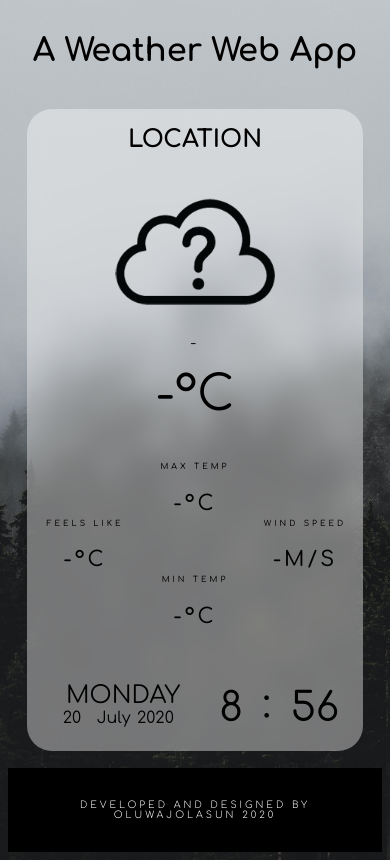
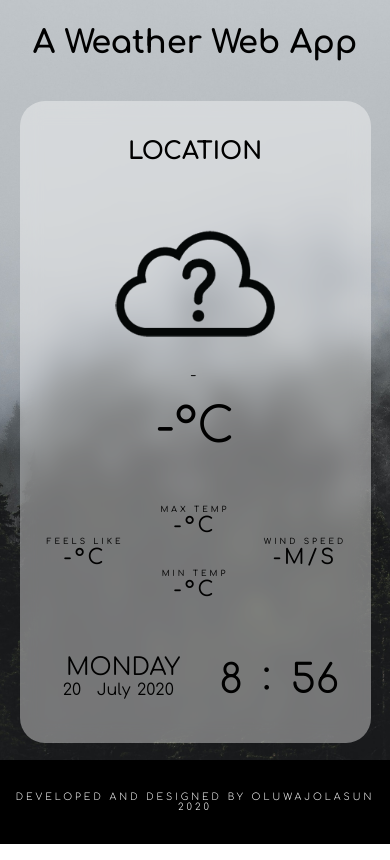
Before and after one commit to oluwajolasun/a-weather-web-app, a plain HTML site: page index.html in a window 390 px wide. Drawn offline with Linux system fonts and the light colour scheme.

Commit message:
css files fixed

```diff
--- a/style.css
+++ b/style.css
@@ -1,4 +1,3 @@
-<<<<<<< HEAD
 * {
     margin: 0;
     padding: 0;
@@ -288,295 +287,4 @@ footer {
         font-size: 0.6rem;
         margin: 0 0.7rem 0 0.7rem;
     }
-=======
-* {
-    margin: 0;
-    padding: 0;
-    box-sizing: border-box;
 }
-
-body {
-    display: flex;
-    flex-direction: column;
-    justify-content: space-evenly;
-    font-family: 'Comfortaa', cursive;
-    background-image: url(./img/forest-under-clouds-1287075.jpg);
-    background-repeat: no-repeat;
-    background-position: center;
-    background-size: cover;
-}
-
-header {
-    height: 10vh;
-    display: flex;
-    justify-content: center;
-    align-items: center;
-}
-
-main {
-    height: 80vh;
-    width: 100%;
-    display: flex;
-    align-items: center;
-    justify-content: center;
-}
-
-.transparent-bg {
-    background-color: rgba(255, 255, 255, .4);
-    border-radius: 25px;
-    height: 95%;
-    width: 60%;
-    backdrop-filter: blur(10px);
-}
-
-@media (max-width: 1200px) {
-    .transparent-bg {
-        width: 80%;
-    }
-}
-
-@media (max-width: 769px) {
-    .transparent-bg {
-        width: 85%;
-    }
-}
-
-@media (max-width: 415px){
-    .transparent-bg{
-        width: 90%;
-    }
-}
-
-.app-content {
-    height: 100%;
-    display: flex;
-    flex-direction: column;
-    justify-content: space-evenly;
-}
-
-.info-1 {
-    display: flex;
-    justify-content: center;
-    font-size: 2.5rem;
-    font-weight: bolder;
-    text-transform: uppercase;
-}
-
-@media (max-width: 415px) {
-    .info-1 {
-        font-size: 1.5rem;
-    }
-}
-
-.info-2 {
-    display: flex;
-    justify-content: center;
-    align-items: center;
-}
-
-.info-2 div {
-    min-width: 20rem;
-}
-
-.icon img {
-    width: 11rem;
-}
-
-.icon-description {
-    display: flex;
-    flex-direction: column;
-    font-size: 1.4rem;
-    text-transform: uppercase;
-    font-weight: lighter;
-    letter-spacing: 3px;
-}
-
-.description {
-    text-align: center;
-}
-
-.icon {
-    text-align: center;
-}
-
-.temp {
-    font-size: 7rem;
-    text-align: center;
-}
-
-@media (max-width: 415px) {
-    .info-2 {
-        display: flex;
-        flex-direction: column;
-    }
-
-    .icon img {
-        width: 10rem;
-    }
-
-    .icon-description {
-        display: flex;
-        flex-direction: column;
-        font-size: 1rem;
-        text-transform: uppercase;
-        font-weight: lighter;
-        letter-spacing: 3px;
-    }
-
-    .temp {
-        margin-top: 1rem;
-        font-size: 3rem;
-        text-align: center;
-    }
-}
-
-.info-3 {
-    display: flex;
-    justify-content: center;
-    align-items: center;
-    font-size: 0.8rem;
-    text-transform: uppercase;
-    font-weight: 500;
-    letter-spacing: 3px;
-}
-
-.max {
-    display: flex;
-    flex-direction: column;
-    justify-content: center;
-}
-
-.max div {
-    margin: 1rem 0 1rem 0;
-}
-
-.info-3 div {
-    text-align: center;
-    width: 200px;
-}
-
-@media(max-width: 415px) {
-    .info-3 {
-        display: flex;
-        justify-content: center;
-        align-items: center;
-        font-size: 0.5rem;
-        text-transform: uppercase;
-        font-weight: 500;
-        letter-spacing: 3px;
-    }
-
-    .info-3 div {
-        text-align: center;
-        width: 110px;
-    }
-}
-
-
-.info-4 {
-    display: flex;
-    justify-content: center;
-}
-
-.info-4 div {
-    width: 14rem;
-}
-
-.day {
-    text-transform: uppercase;
-    font-size: 2.5rem;
-    text-align: center;
-}
-
-.full-date {
-    display: flex;
-    text-align: center;
-}
-
-.full-date div {
-    width: 100%
-}
-
-.time {
-    display: flex;
-    text-align: center;
-    height: 100%;
-    align-items: center;
-    font-size: 3rem;
-}
-
-.hour {
-    text-align: end;
-}
-
-.colon {
-    padding-bottom: 0.5rem;
-}
-
-.minutes {
-    text-align: start;
-}
-
-.num {
-    font-size: 1.5rem;
-}
-
-@media (max-width: 769px) {
-    .info-4 div {
-        width: 14rem;
-    }
-
-    .day {
-        text-transform: uppercase;
-        font-size: 2.5rem;
-    }
-}
-
-@media(max-width: 415px) {
-    .info-4 div {
-        width: 9rem;
-    }
-
-    .day {
-        text-transform: uppercase;
-        font-size: 1.5rem;
-    }
-
-    .full-date div {
-        width: 29%;
-    }
-
-    .time {
-        display: flex;
-        text-align: center;
-        height: 100%;
-        align-items: center;
-        font-size: 2.5rem;
-    }
-
-    .num {
-        font-size: 1.3rem;
-    }
-}
-
-footer {
-    height: 10vh;
-    background-color: black;
-    color: white;
-    display: flex;
-    justify-content: center;
-    align-items: center;
-    text-align: center;
-    text-transform: uppercase;
-    font-weight: 300;
-    font-size: 0.7rem;
-    letter-spacing: 3px;
-}
-
-@media(max-width: 415px) {
-    footer p {
-        font-size: 0.6rem;
-        margin: 0 0.7rem 0 0.7rem;
-    }
->>>>>>> 0a2845a3fbf9664a66e6aaf2debec85a5059f2b8
-}
```
